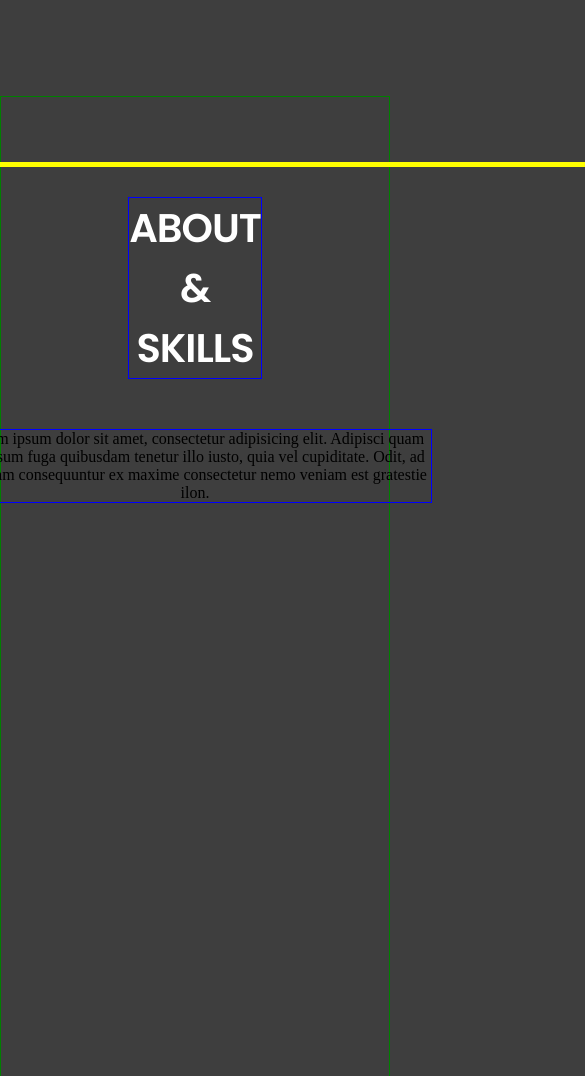
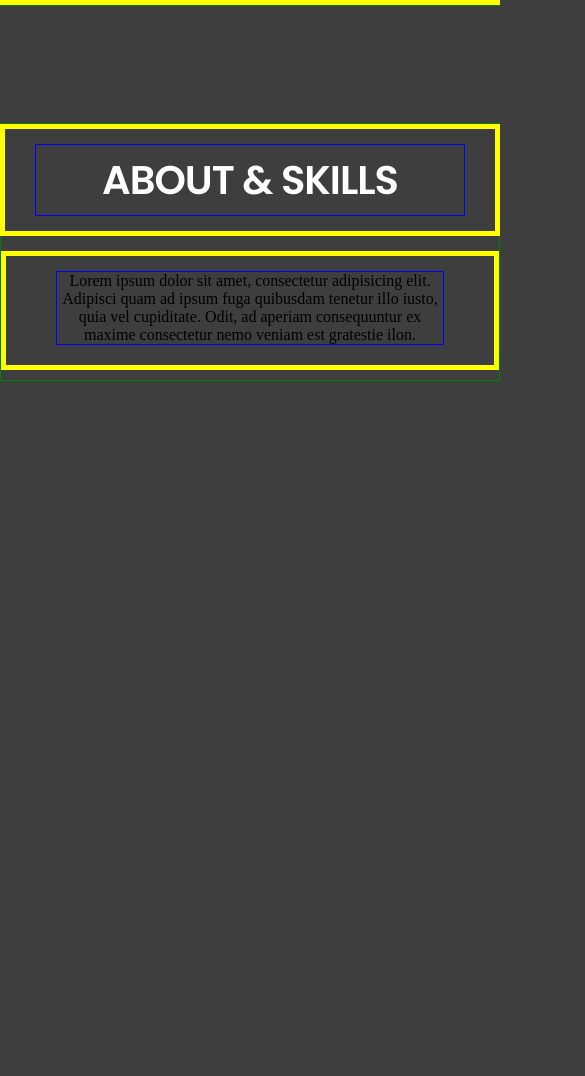
Before and after one commit to humberto782/PersonalWebsite-GarciaHumberto_WIPCopy_03, a plain HTML site: page index.html in a window 390 px wide. Shown: the part 881-1957 px from the top of the page, 585 px wide, since content can reach past the window. After the commit the page ends 1312 px from the top, so only its background shows below. Drawn offline with Linux system fonts and the light colour scheme.

Commit message:
Update files

```diff
--- a/app.css
+++ b/app.css
@@ -134,7 +134,7 @@ h3 {
 .home-content-image {
     display: block;/*By default its block, and represents vizualization of Home Image Wrapper-Yellow*/
     margin: 0px 50px 0px 50px;/*Temporary size, change to rem to be dynamically responsive to mobile*/
-    /* border: 5px solid yellow;Temporary visibility of the flex display */
+    border: 5px solid yellow;/*Temporary visibility of the flex display*/
 }
 
 .avatar-image {
@@ -149,7 +149,7 @@ h3 {
     display: block;/*By default its block, and represents vizualization of Home Title Wrapper-Yellow*/
     align-self: center;
     margin: 10px 50px 20px 100px;/*Temporary size, change to rem to be dynamically responsive to mobile*/
-    /* border: 5px solid yellow; Temporary visibility of the flex display */
+    border: 5px solid yellow; /*Temporary visibility of the flex display*/
 }
 
 h1.home-subsection-title {
@@ -250,8 +250,8 @@ h2.home-subsection-description {
 
 .section-about-skills {
     display: flex;/*flex layout by default is block, and represents visualization of About & Skills Page Container-Green*/
-    justify-content: center;
-    flex-direction: row;
+    justify-content:flex-start;
+    flex-direction: column;
     min-height: 1050px;/*Temporary size, change to rem to be dynamically responsive to mobile*/
     margin-top: 110px;/*Temporary size*/
     margin-bottom: 100px;/*Temporary size*/
@@ -260,23 +260,36 @@ h2.home-subsection-description {
 
 .about-skills-title-wrapper {
     display: block;/*By default its block, and represents vizualization of Home Title Wrapper-Yellow*/
-    margin: 65px 125px 64px 125px;/*Temporary size, change to rem to be dynamically responsive to mobile*/
+    margin: 70px 125px 15px 125px;/*Temporary size, change to rem to be dynamically responsive to mobile*/
     border: 5px solid yellow; /*Temporary visibility of the flex display*/
 }
 
 h3.about-skills-subsection-title {
     display: block;/*By default its block, and represents vizualization of Content-Blue/Red/Other*/
     text-align: center;
-    margin: 30px 350px 50px 350px;/*Temporary size, change to rem to be dynamically responsive to mobile*/
-    font-weight: 600;
+    margin: 15px 30px 15px 30px;/*Temporary size, change to rem to be dynamically responsive to mobile*/
     letter-spacing: -1px;
     line-height: 1.5;
     font-size: 40px;/*Temporary size, change to rem to be dynamically responsive to mobile*/
     border: 1px solid blue; /*Temporary visibility of the flex display*/
 }
 
+.pending-about-skills-content-title {
+    display: block;/*By default its block, and represents vizualization of Content-Blue/Red/Other*/
+    margin: 5px 5px 5px 5px;
+    font-weight: 600;
+}
+
 .about-skills-content-text {
+    display: block;/*By default its block, and represents vizualization of Content-Blue/Red/Other*/
+    text-align: center;
+    border: 5px solid yellow; /*Temporary visibility of the flex display*/
+    margin: 15px 0px 10px 0px;/*Temporary size, change to rem to be dynamically responsive to mobile*/
+}
+
+.pending-paragraph-content {
+    display: block;/*By default its block, and represents vizualization of Content-Blue/Red/Other*/
     text-align: center;
     border: 1px solid blue; /*Temporary visibility of the flex display*/
-    margin: 30px 180px 50px 180px;/*Temporary size, change to rem to be dynamically responsive to mobile*/
+    margin: 15px 50px 20px 50px;/*Temporary size, change to rem to be dynamically responsive to mobile*/
 }
--- a/index.html
+++ b/index.html
@@ -68,14 +68,16 @@
             <!------ ABOUT & SKILLS SECTION ------>
             <section id="about-skills" class="section-about-skills">
                  <div class="about-skills-title-wrapper">
-                    <h3 class="about-skills-subsection-title">ABOUT & SKILLS</h3>
-                    <div class="about-skills-content-text">
-                        <p>
-                            Lorem ipsum dolor sit amet, consectetur adipisicing elit. Adipisci quam ad ipsum fuga quibusdam tenetur illo iusto, quia
-                            vel cupiditate. Odit, ad aperiam consequuntur ex maxime consectetur nemo veniam est gratestie ilon.
-                        </p>
-                    </div>
+                    <h3 class="about-skills-subsection-title">
+                        <div class="pending-about-skills-content-title">ABOUT & SKILLS</div>
+                    </h3>
                  </div>
+                 <div class="about-skills-content-text">
+                    <p class="pending-paragraph-content">
+                        Lorem ipsum dolor sit amet, consectetur adipisicing elit. Adipisci quam ad ipsum fuga quibusdam tenetur illo iusto, quia
+                        vel cupiditate. Odit, ad aperiam consequuntur ex maxime consectetur nemo veniam est gratestie ilon.
+                    </p>
+                </div>
             </section>
         </main>
     </div>
--- a/mediaqueries.css
+++ b/mediaqueries.css
@@ -90,7 +90,7 @@
 
     .home-content-image {
         margin: 0px 0px 0px 0px;/*Temporary size, change to rem to be dynamically responsive to mobile*/
-        border: none;/*Temporary no visibility of the flex display*/
+        /* border: none;Temporary no visibility of the flex display */
     }
 
     .avatar-image {
@@ -103,7 +103,7 @@
         align-self: flex-start;
         margin: 0px 0px 0px -1px;/*Temporary size, change to rem to be dynamically responsive to mobile*/
         width: 500px;/*Temporary size*/
-        border: none;/*Temporary no visibility of the flex display*/
+        /* border: none;Temporary no visibility of the flex display */
     }
 
     h1.home-subsection-title {
@@ -156,6 +156,23 @@
         font-size: 22px;/*Temporary size*/
         border: 1px solid #fff;
         border-radius: 10px;/*Temporary size*/
+    }
+
+    /* ------ ABOUT & SKILLS ------ */
+    .section-about-skills {
+        flex-direction: column;
+        min-height: 0px;/*Temporary size, change to rem to be dynamically responsive to mobile*/
+        align-items: center;
+        width: 500px;/*Temporary size*/
+        margin: 117px 0px 50px 0px;/*Temporary size, change to rem to be dynamically responsive to mobile*/
+        background-color: #3E3E3E;/*Temporary visibility of the flex display-placeholder green/actual bg-color #3E3E3E*/
+        /* border: none;Temporary no visibility of the flex display */
+    }
+
+    .about-skills-title-wrapper {
+        margin: 0px 0px 0px 0px;/*Temporary size, change to rem to be dynamically responsive to mobile*/
+        width: 500px;
+        /* border: none;Temporary no visibility of the flex display */
     }
 }
 
```
